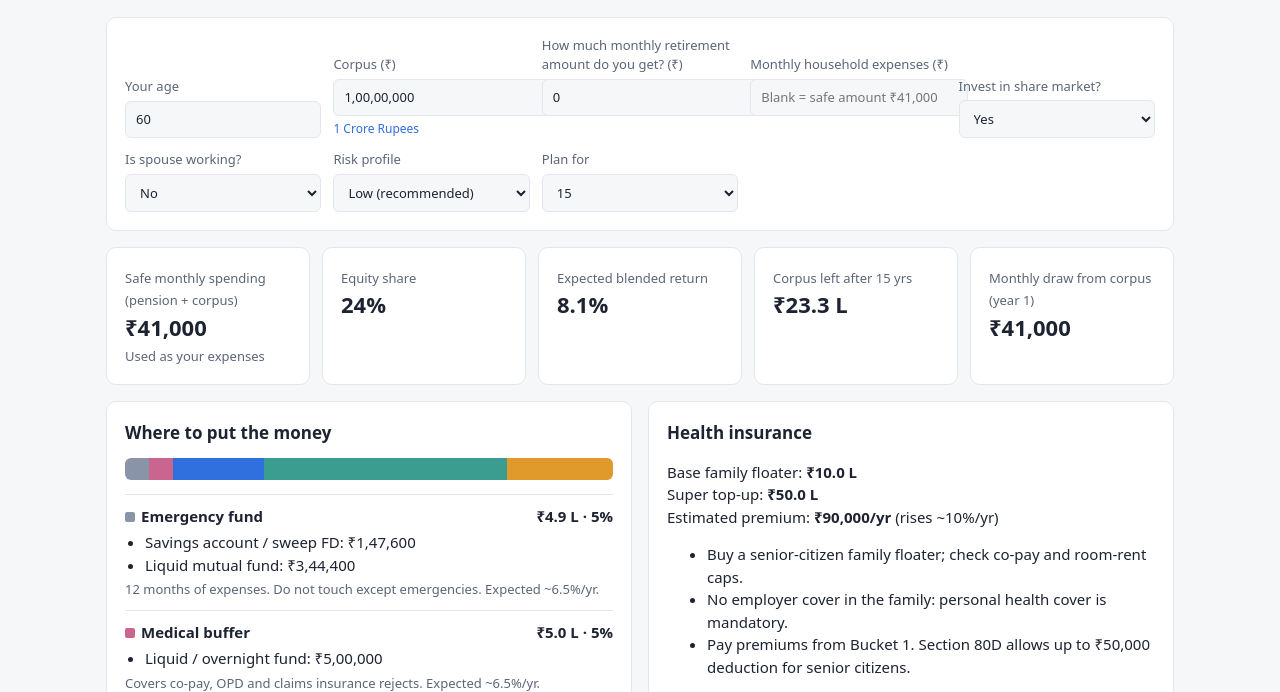
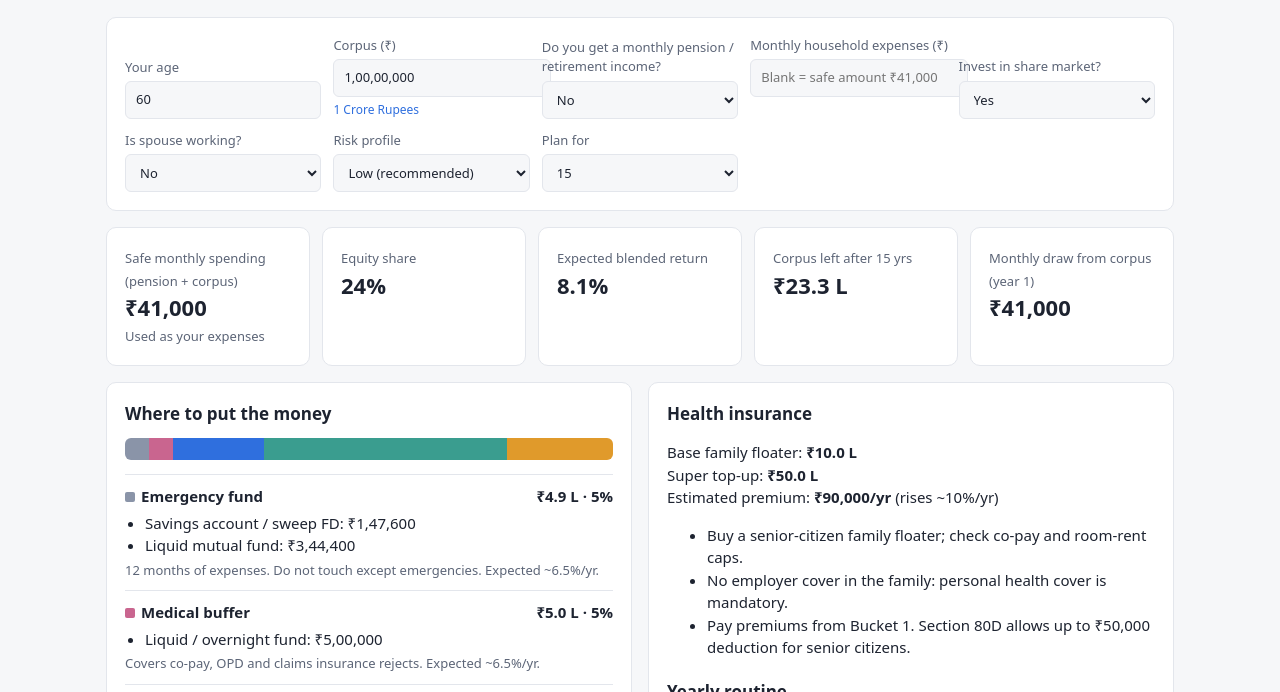
Before and after one commit to aakashsoni1209/retirement-corpus-planner, a plain HTML site: page index.html in a window 1280 px wide. Shown: the part 90-782 px from the top of the page. Drawn offline with Linux system fonts and the light colour scheme.

Commit message:
Pension yes/no question, amount shown only when yes
Co-Authored-By: Claude Opus 5.5 <noreply@anthropic.com>

```diff
--- a/index.html
+++ b/index.html
@@ -18,6 +18,7 @@
   form { display:grid; gap:12px; grid-template-columns:repeat(auto-fit,minmax(180px,1fr)); align-items:end; }
   label { display:grid; gap:4px; font-size:13px; color:var(--muted); }
   .words { color:var(--accent); font-size:12px; min-height:18px; }
+  [hidden] { display:none !important; }
   input, select { font:inherit; padding:8px 10px; border:1px solid var(--line); border-radius:6px; background:var(--bg); color:var(--text); }
   .stats { display:grid; gap:12px; grid-template-columns:repeat(auto-fit,minmax(160px,1fr)); margin:16px 0; }
   .stat b { display:block; font-size:22px; } .stat span { color:var(--muted); font-size:13px; }
@@ -43,7 +44,9 @@
     <form id="f">
       <label>Your age <input name="age" type="number" min="30" max="90" value="60" required></label>
       <label>Corpus (₹) <input name="corpus" class="inr" inputmode="numeric" value="1,00,00,000" required></label>
-      <label>How much monthly retirement amount do you get? (₹) <input name="monthlyPension" class="inr" inputmode="numeric" value="0" placeholder="EPS, govt pension, annuity, rent"></label>
+      <label>Do you get a monthly pension / retirement income?
+        <select name="gotPension"><option value="no">No</option><option value="yes">Yes</option></select></label>
+      <label id="pensionBox" hidden>Monthly pension amount (₹) <input name="monthlyPension" class="inr" inputmode="numeric" placeholder="EPS, govt pension, annuity, rent"></label>
       <label>Monthly household expenses (₹) <input name="monthlyExpense" class="inr" inputmode="numeric" placeholder="Leave blank to use safe amount"></label>
       <label>Invest in share market?
         <select name="wantsEquity"><option value="yes">Yes</option><option value="no">No</option></select></label>
@@ -81,6 +84,8 @@ function render() {
   const d = Object.fromEntries(new FormData(form));
   const num = s => +String(s).replace(/\D/g, '');
   form.risk.disabled = d.wantsEquity === 'no';
+  document.getElementById('pensionBox').hidden = d.gotPension !== 'yes';
+  if (d.gotPension !== 'yes') d.monthlyPension = 0;
   form.querySelectorAll('.inr').forEach(el => el.nextElementSibling.textContent = inWords(num(el.value)));
   let p, safe;
   try {
```
Also changed, not shown: 1 other file.
